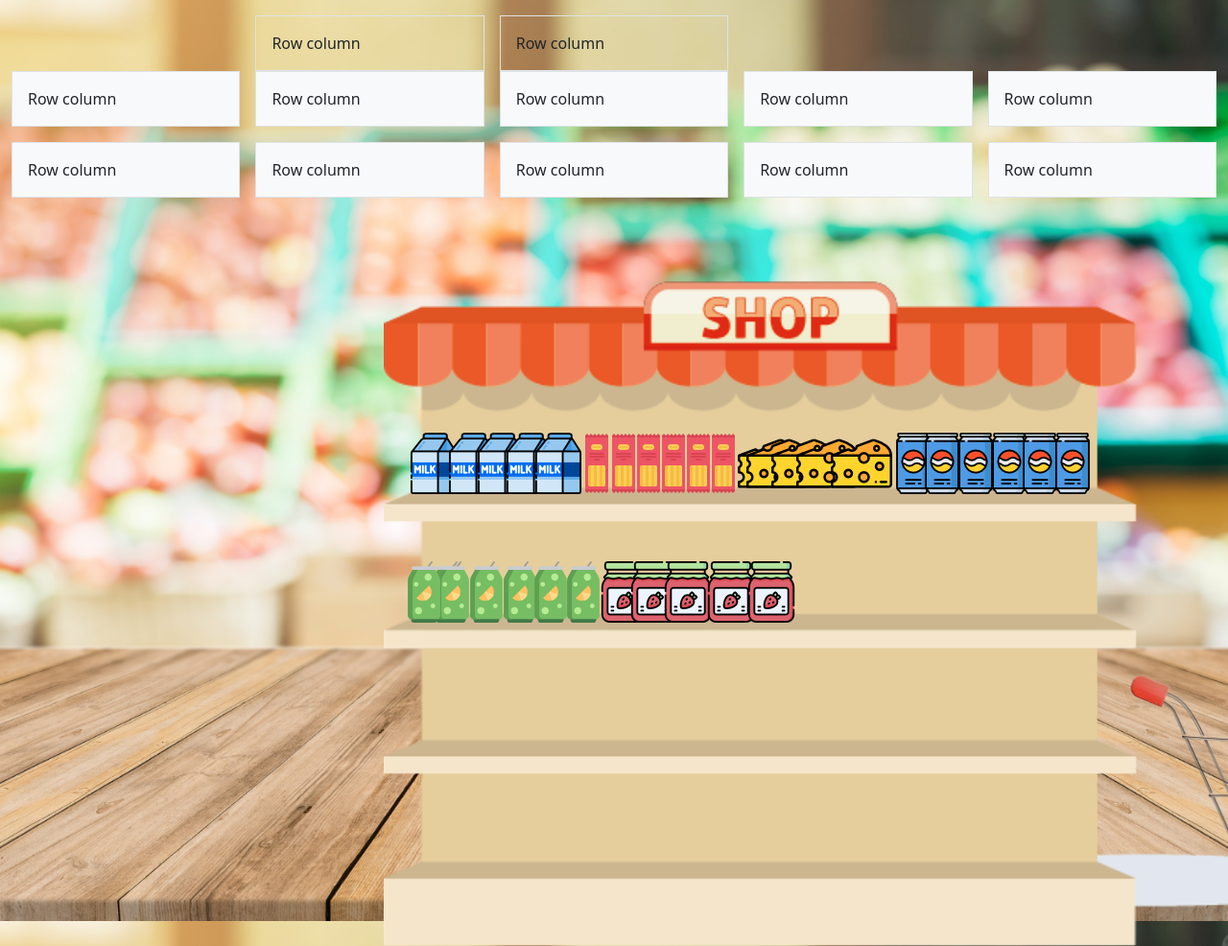
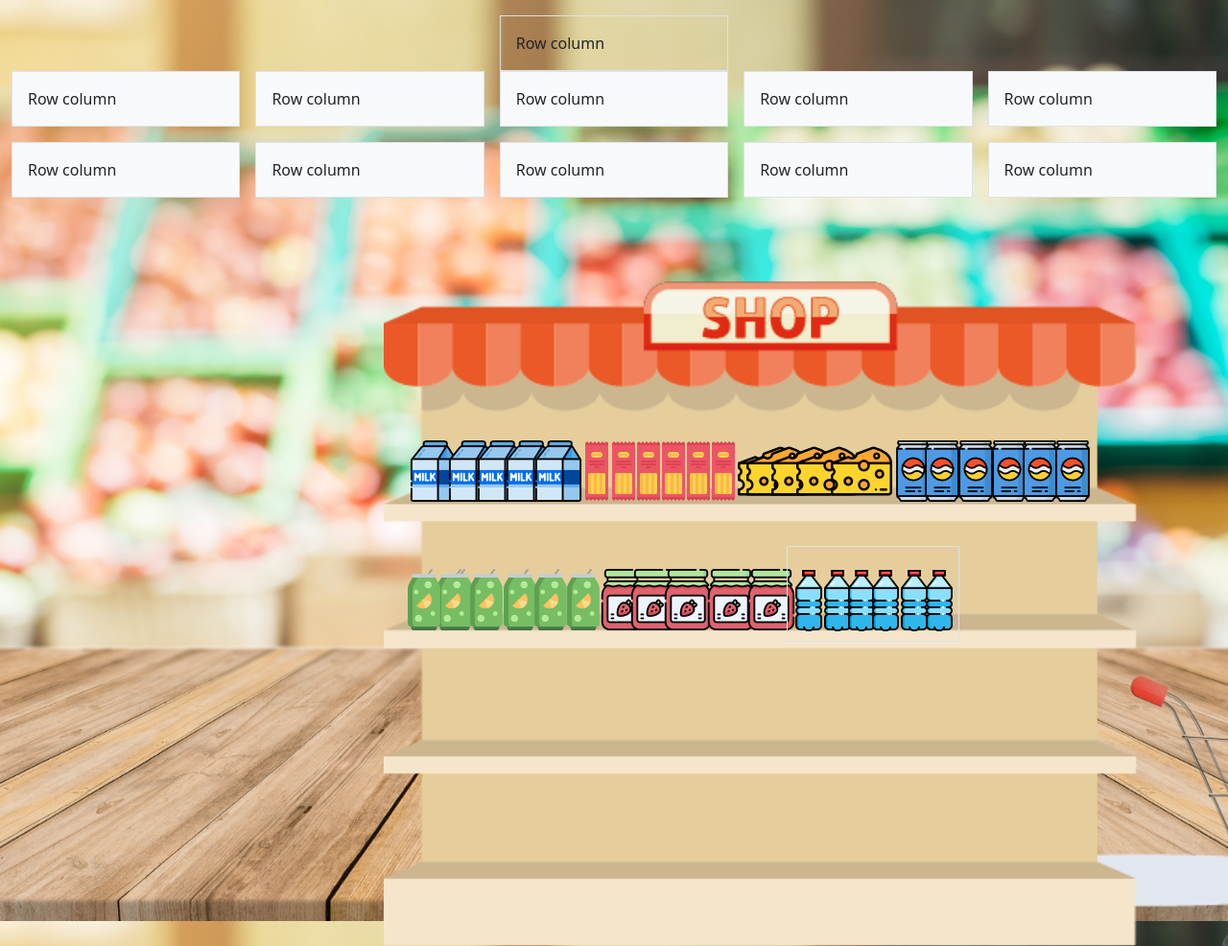
Before and after one commit to CarlosRQuinteroM/ShowCase, a plain HTML site: page index.html in a window 1280 px wide. Shown: the top 986 px of the page at 96% size. Drawn offline with nearby package versions, Linux system fonts and the light colour scheme.

Commit message:
Agregando a las estanterias  Agua u colocandolo en su lugar con css

```diff
--- a/CSS/style.css
+++ b/CSS/style.css
@@ -281,3 +281,49 @@ body{
     z-index: 3;
     content: icon;
 }
+
+.Agua{
+    position: absolute;
+    width: 180px;
+     height: 100px;
+     background-color: transparent;
+     z-index: 2;
+     top: 569px;
+     left: 820px ;
+}
+#agua1{
+    position:absolute;
+    left: -10px;
+    z-index: 3;
+    content: icon;
+}
+#agua2{
+    position:absolute;
+    left: 20px;
+    z-index: 3;
+    content: icon;
+}
+#agua3{
+    position:absolute;
+    left: 45px;
+    z-index: 3;
+    content: icon;
+}
+#agua4{
+    position:absolute;
+    left: 70px;
+    z-index: 3;
+    content: icon;
+}
+#agua5{
+    position:absolute;
+    left: 100px;
+    z-index: 3;
+    content: icon;
+}
+#agua6{
+    position:absolute;
+    left: 126px;
+    z-index: 3;
+    content: icon;
+}
--- a/index.html
+++ b/index.html
@@ -22,7 +22,7 @@
 
                 <div class="row row-cols-2 row-cols-sm-5 g-2 g-sm-3">
                   <div class="col">
-                    <div class="p-3 milk">
+                    <div class="p-4 milk">
                         <img src="./img/milk.png" id="MILK1" alt="">
                         <img src="./img/milk.png" id="MILK2" alt="">
                         <img src="./img/milk.png" id="MILK3" alt="">
@@ -32,7 +32,7 @@
 
                   </div>
                   <div class="col">
-                    <div class="p-3 Pasta ">
+                    <div class="p-4 Pasta ">
                      <img src="./img/pasta.png" id="pasta1" alt="">
                      <img src="./img/pasta.png" id="pasta2" alt="">
                      <img src="./img/pasta.png" id="pasta3" alt="">
@@ -43,7 +43,7 @@
                   </div>
 
                   <div class="col">
-                    <div class="p-3 Queso">
+                    <div class="p-4 Queso">
                         <img src="./img/queso.png" id="queso1" alt="">
                         <img src="./img/queso.png" id="queso2" alt="">
                         <img src="./img/queso.png" id="queso3" alt="">
@@ -52,7 +52,7 @@
                     </div>
                   </div>
                   <div class="col">
-                    <div class="p-3  Soda">
+                    <div class="p-4  Soda">
                         <img src="./img/soda (1).png" id="soda1" alt="" data- precio="">
                         <img src="./img/soda (1).png" id="soda2" alt="">
                         <img src="./img/soda (1).png" id="soda3" alt="">
@@ -63,7 +63,7 @@
                   </div>
 
                   <div class="col">
-                    <div class="p-3 SodaLima">
+                    <div class="p-4 SodaLima">
                         <img src="./img/soft-drink.png" id="sodaLima2" alt="">
                         <img src="./img/soft-drink.png" id="sodaLima1" alt="">
                         <img src="./img/soft-drink.png" id="sodaLima3" alt="">
@@ -74,7 +74,7 @@
                     </div>
                   </div>
                   <div class="col">
-                    <div class="p-3 Mermelada">
+                    <div class="p-4 Mermelada">
                         <img src="/img/mermelada.png" id="mermelada1" alt="">
                         <img src="/img/mermelada.png" id="mermelada2" alt="">
                         <img src="/img/mermelada.png" id="mermelada3" alt="">
@@ -83,7 +83,14 @@
                     </div>
                   </div>
                   <div class="col">
-                    <div class="p-3 border">Row column</div>
+                    <div class="p-4 border Agua">
+                        <img src="./img/agua.png" id="agua1" alt="">
+                        <img src="./img/agua.png" id="agua2" alt="">
+                        <img src="./img/agua.png" id="agua3" alt="">
+                        <img src="./img/agua.png" id="agua4" alt="">
+                        <img src="./img/agua.png" id="agua5" alt="">
+                        <img src="./img/agua.png" id="agua6" alt="">
+                    </div>
                   </div>
                   <div class="col">
                     <div class="p-3 border">Row column</div>
```
